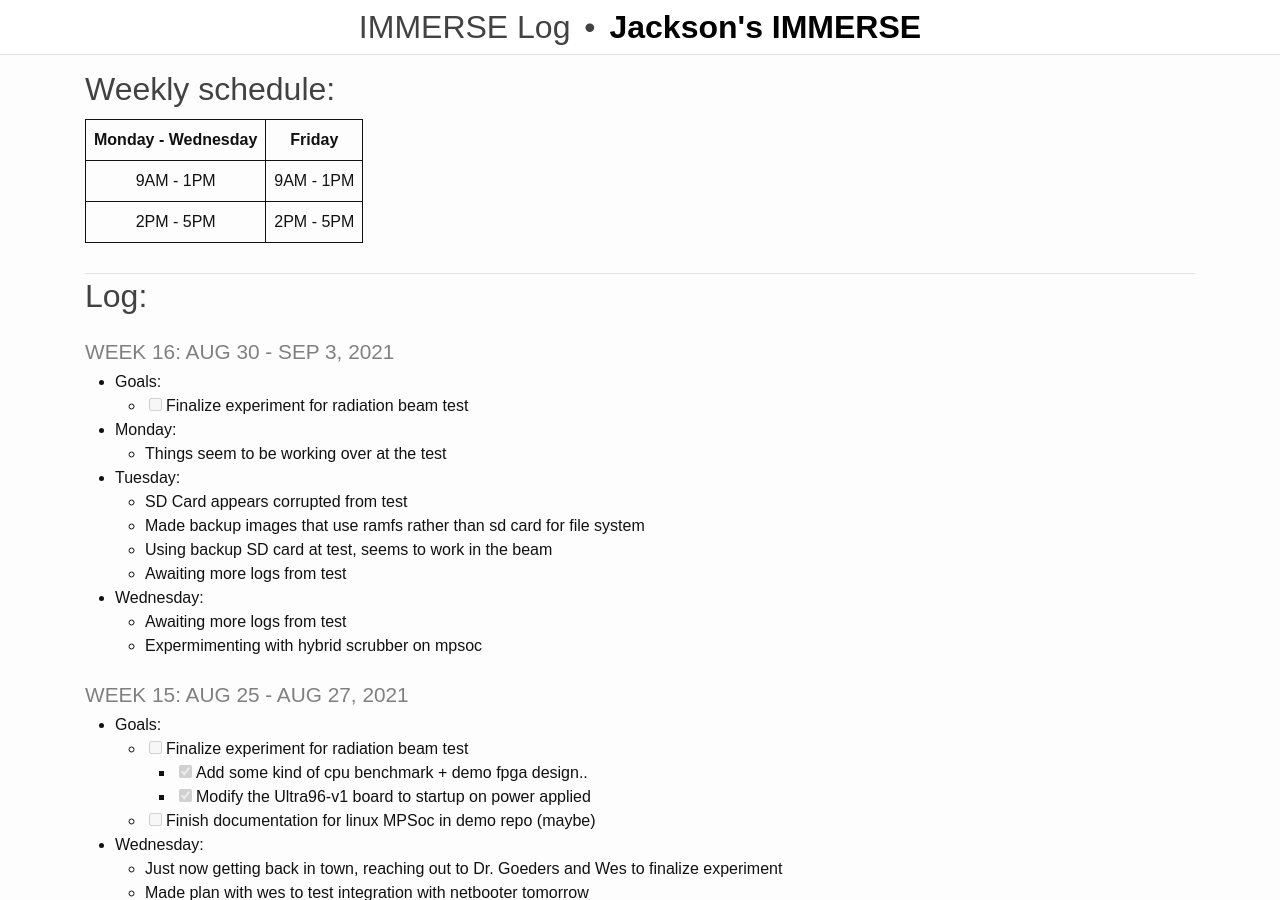
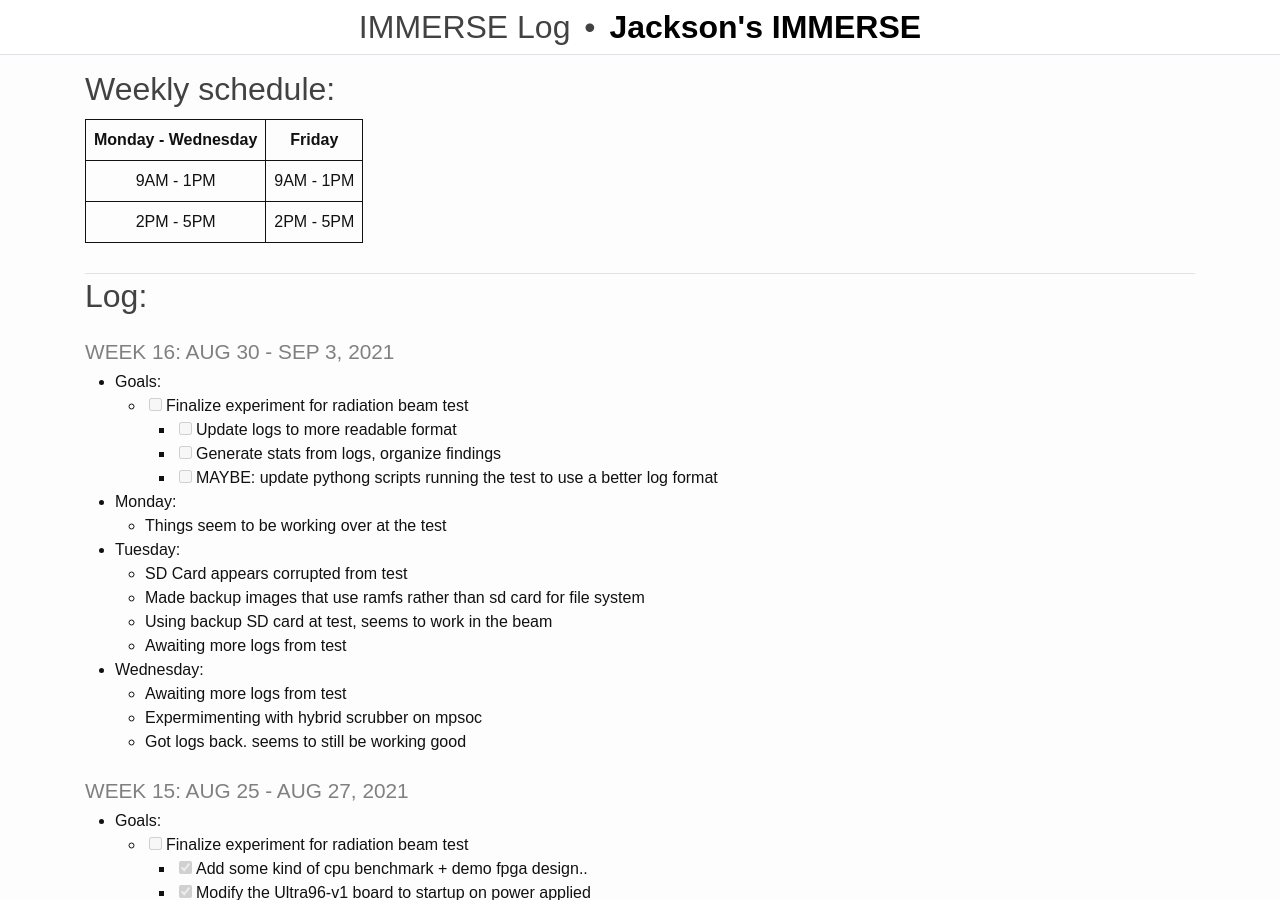
Before and after one commit to rjsmith1999/IMMERSE, a Jekyll site: the page built from _pages/log.md, in a window 1280 px wide and 900 px high. Built offline with Jekyll 4.4.1, drawn with Linux system fonts in a browser that asks for light colours.

Commit message:
Update Log

```diff
--- a/_pages/log.md
+++ b/_pages/log.md
@@ -17,6 +17,9 @@ title: IMMERSE Log
 ### Week 16: Aug 30 - Sep 3, 2021
 * **Goals**:
   - [ ] Finalize experiment for radiation beam test
+    - [ ] Update logs to more readable format
+    - [ ] Generate stats from logs, organize findings
+    - [ ] MAYBE: update pythong scripts running the test to use a better log format
 
 * **Monday**:
   - Things seem to be working over at the test
@@ -30,6 +33,8 @@ title: IMMERSE Log
 * **Wednesday**:
   - Awaiting more logs from test
   - Expermimenting with hybrid scrubber on mpsoc
+  - Got logs back. seems to still be working good
+
 
 ### Week 15: Aug 25 - Aug 27, 2021
 * **Goals**:
```
